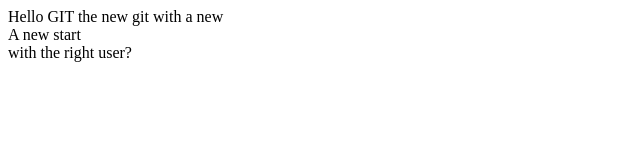
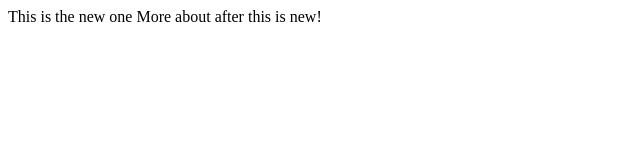
Before and after one commit to adeanbd/realgit, a plain HTML site: page index.html in a window 1280 px wide. Shown: the whole page, without its empty margins (0-640 px from the left). Drawn offline with Linux system fonts and the light colour scheme.

Commit message:
should be the way

```diff
--- a/index.html
+++ b/index.html
@@ -2,8 +2,8 @@
 <title>Hello GIT</title>
 <head></head>
 <body>
-Hello GIT the new git with a new </br>
-A new start</br>
-with the right user?
+This is the new one
+More about after
+this is new!
 </body>
 </html>
```
